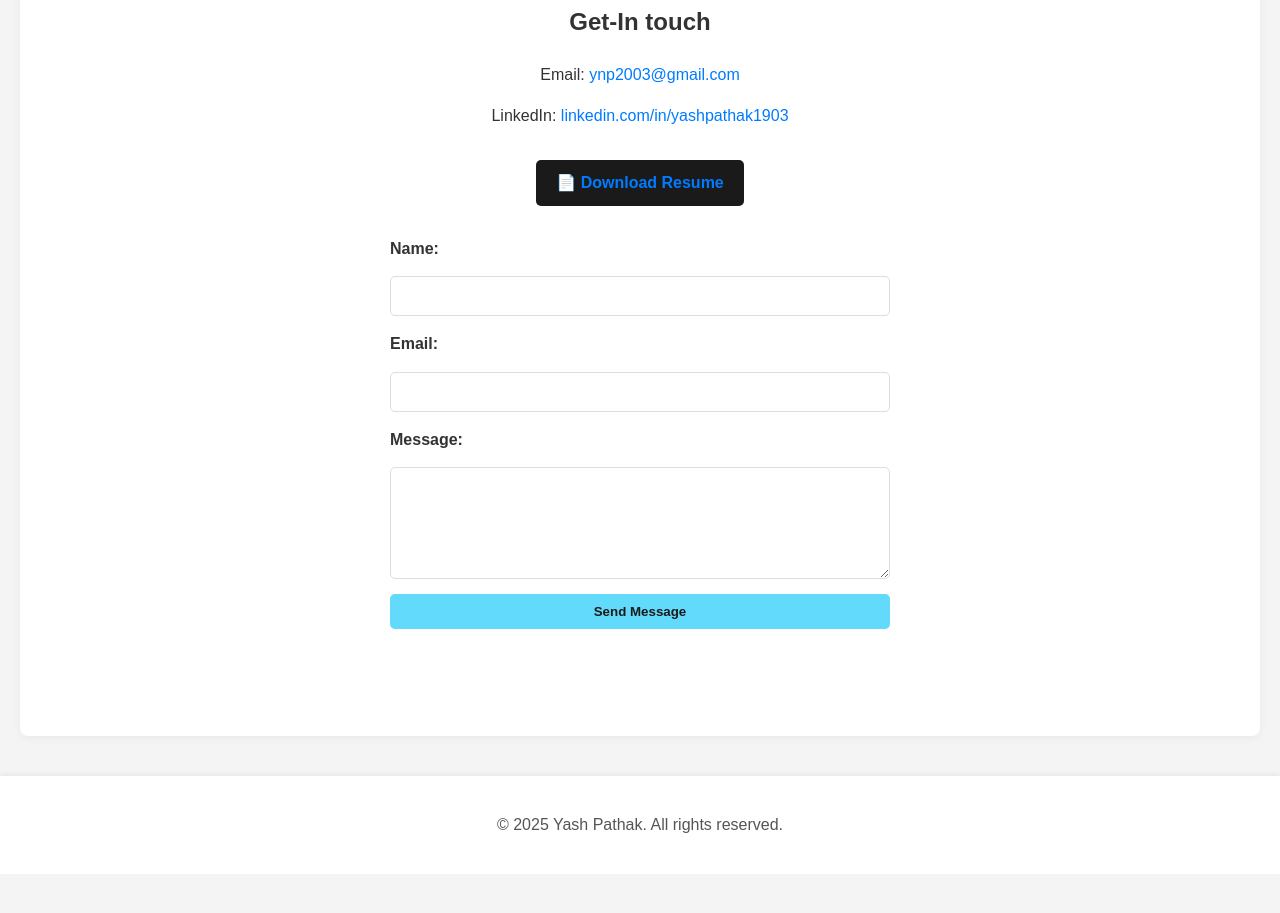
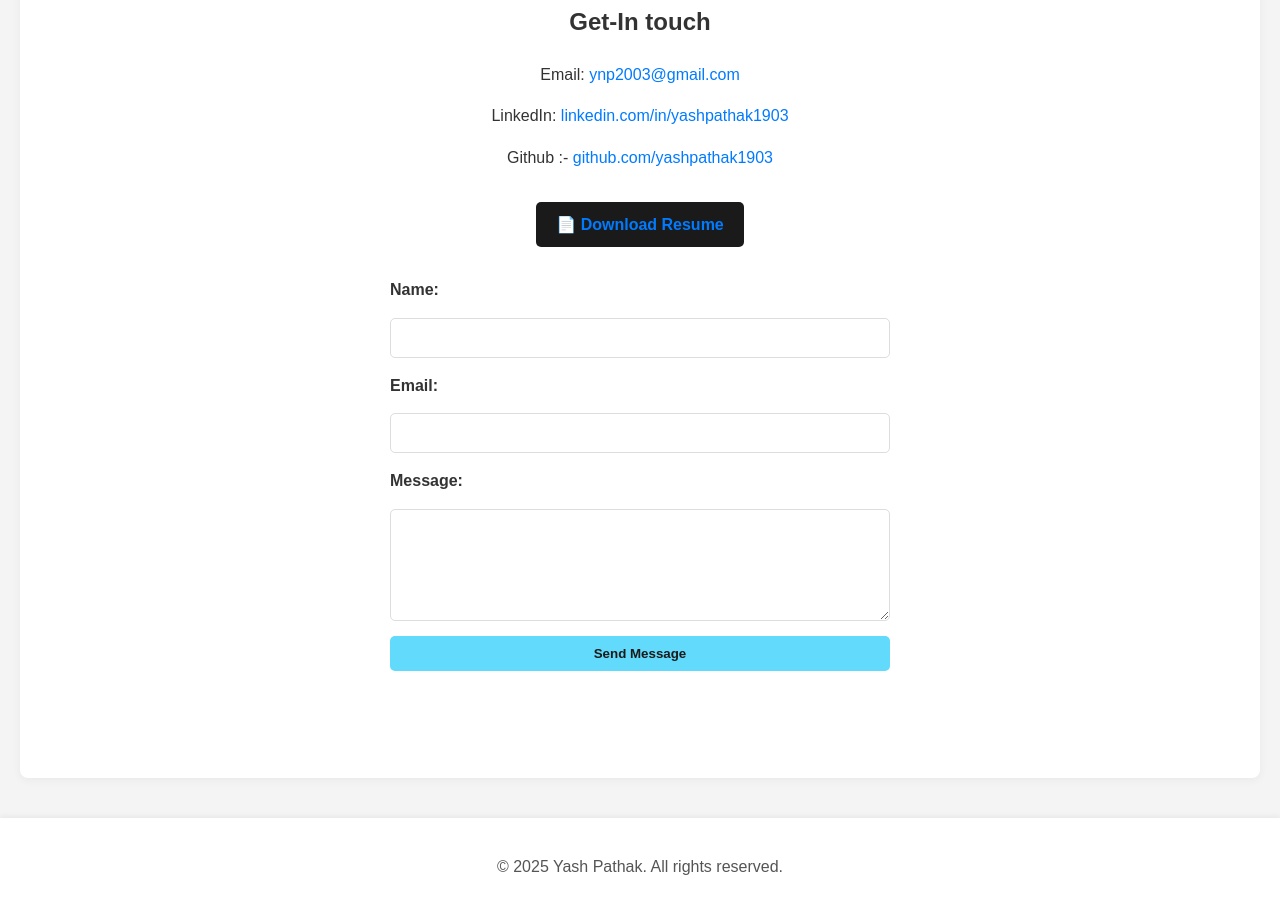
Before and after one commit to yashpathak1903/Yash-Pathak-Portfolio-, a plain HTML site: page index.html in a window 1280 px wide. Shown: the part 4161-5074 px from the top of the page. Before the commit the page ends 5035 px from the top, so only its background shows below. Drawn offline with nearby package versions, Linux system fonts and the light colour scheme.

Commit message:
Update index.html

```diff
--- a/index.html
+++ b/index.html
@@ -207,6 +207,7 @@
     <p style="text-align: center;">LinkedIn:
         <a href="https://www.linkedin.com/in/yashpathak1903" target="_blank">linkedin.com/in/yashpathak1903</a>
     </p>
+    <p style="text-align: center;">Github :- <a href="https://github.com/yashpathak1903" target="_blank">github.com/yashpathak1903</a></p>
 
     <div style="text-align: center;">
         <a href="resume.pdf" download class="download-btn">📄 Download Resume</a>
```
